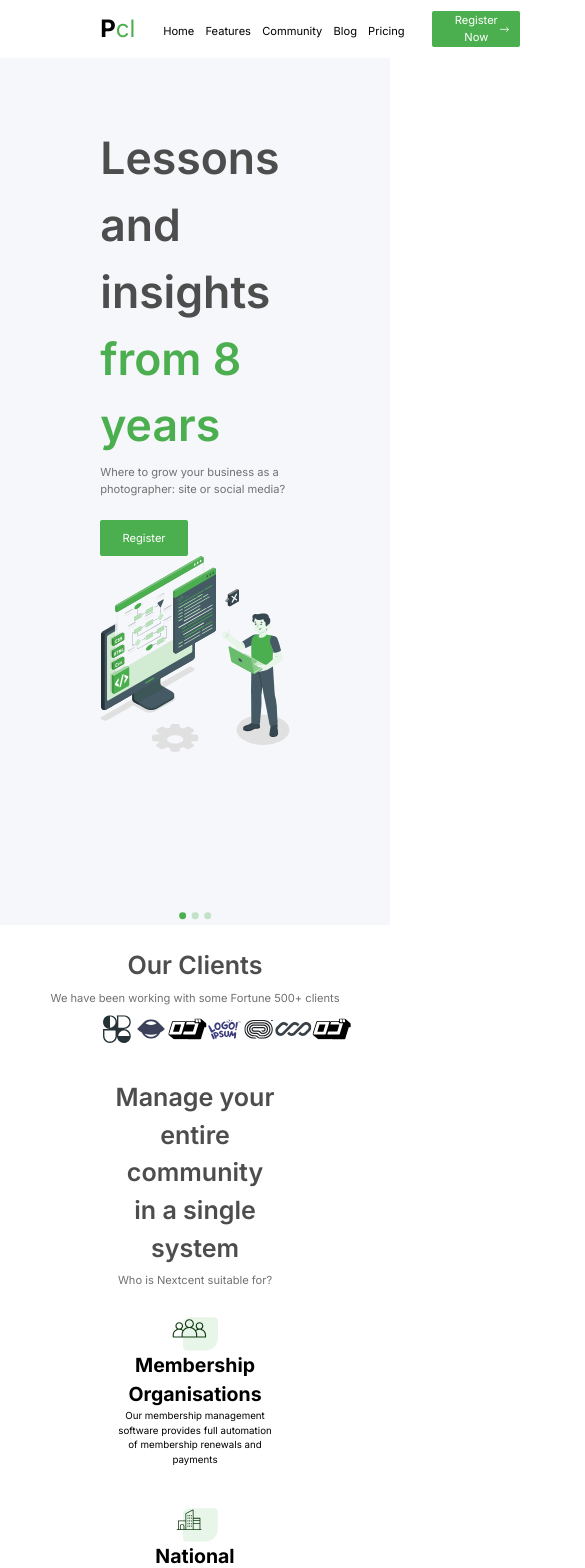
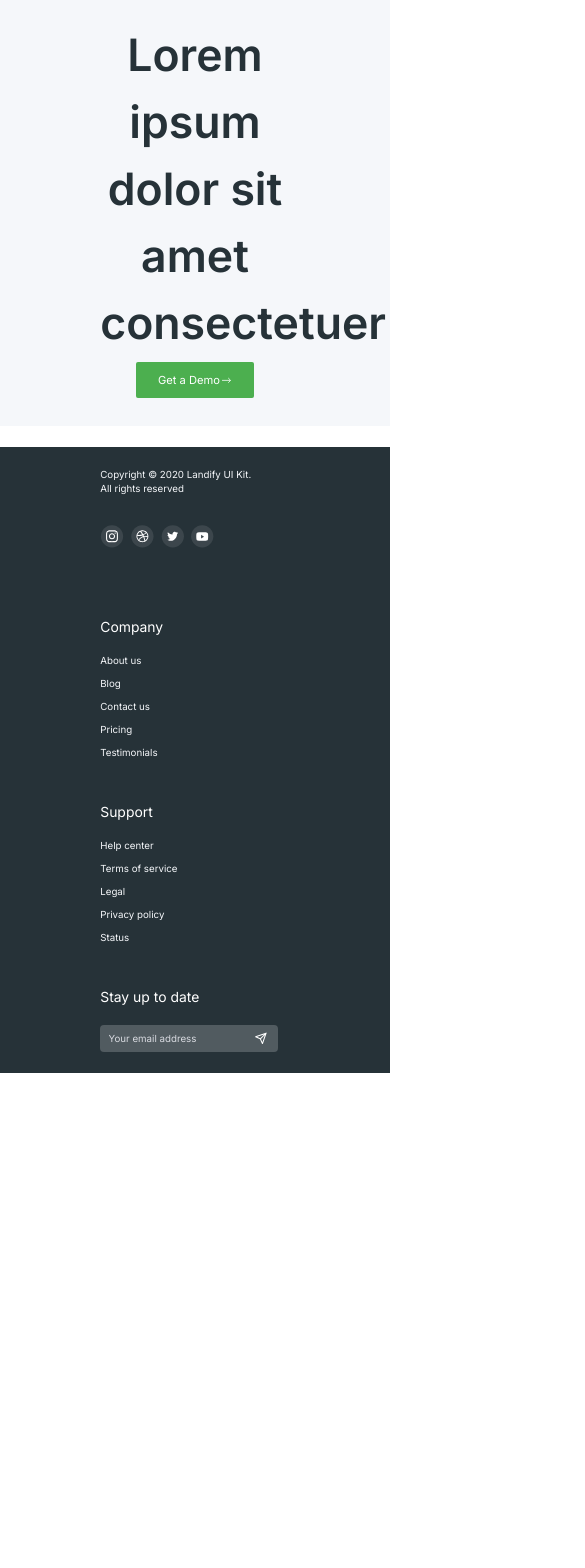
Before and after one commit to Kaushal-Saraf/my-app, a Next.js app: page / in a window 390 px wide. Shown: the top 1568 px of the page, 585 px wide, since content can reach past the window. After the commit the page ends 1073 px from the top, so only its background shows below. Built offline with nearby package versions, Linux system fonts and the light colour scheme.

Commit message:
footer becomes responsive

```diff
--- a/app/Components/Footer/Bigfooter.js
+++ b/app/Components/Footer/Bigfooter.js
@@ -5,7 +5,7 @@ import Stayuptodate from "./Stayuptodate";
 
 const Bigfooter = () => {
   return (
-    <div className="flex justify-between px-[100.23px] bg-[#263238]">
+    <div className="flex flex-wrap justify-between px-[100.23px] mt-[20.88px] bg-[#263238]">
       <div className="flex-col my-[20.88px]">
         <div className="font-inter text-[9.74px] text-[#F5F7FA]">
           Copyright © 2020 Landify UI Kit.
@@ -19,7 +19,7 @@ const Bigfooter = () => {
             <Link href="/"> <img src="/socialicons4.svg"  alt="" /></Link>
         </div>
       </div>
-      <div className="flex justify-start my-[20.88px]">
+      <div className="flex flex-wrap justify-start ">
         <Company/>
         <Support/>
         <Stayuptodate/>
--- a/app/Components/Footer/Company.js
+++ b/app/Components/Footer/Company.js
@@ -1,6 +1,6 @@
 const Company = () => {
   return (
-    <div className="fex-col ml-[20.88px] w-[111.37px]">
+    <div className="fex-col w-[111.37px] my-[20.88px]">
       <div className="mb-[16.17px] text-white font-inter text-semibold text-[13.92px]">Company</div>
       <div className=" text-[#F5F7FA] font-inter text-[9.74px]">About us</div>
       <div className=" text-[#F5F7FA] font-inter text-[9.74px] my-[8.35px]">Blog</div>
--- a/app/Components/Footer/Stayuptodate.js
+++ b/app/Components/Footer/Stayuptodate.js
@@ -1,6 +1,6 @@
 const Stayuptodate = () => {
   return (
-    <div className="fex-col ml-[20.88px] w-[177.5px]">
+    <div className="fex-col w-[177.5px] my-[20.88px]">
       <div className="mb-[16.17px] text-white font-inter text-semibold text-[13.92px]">
         Stay up to date
       </div>
--- a/app/Components/Footer/Support.js
+++ b/app/Components/Footer/Support.js
@@ -1,6 +1,6 @@
 const Support = () => {
   return (
-    <div className="fex-col ml-[20.88px] w-[111.37px]">
+    <div className="fex-col w-[111.37px] my-[20.88px]">
       <div className="mb-[16.17px] text-white font-inter text-semibold text-[13.92px]">Support</div>
       <div className=" text-[#F5F7FA] font-inter text-[9.74px]">Help center</div>
       <div className=" text-[#F5F7FA] font-inter text-[9.74px] my-[8.35px]">Terms of service</div>
--- a/app/layout.js
+++ b/app/layout.js
@@ -13,7 +13,9 @@ export const metadata = {
 export default function RootLayout({ children }) {
   return (
     <html lang="en">
-      <body className={inter.className}><Header/>{children}<Footer/></body>
+      <body className={inter.className}>
+        {/* <Header/> */}
+        {children}<Footer/></body>
     </html>
   );
 }
--- a/app/page.js
+++ b/app/page.js
@@ -4,8 +4,8 @@ import Boody from "./Components/Body/Boody";
 export default function Home() {
   return (
     <main className="bg-white">
-      <Homeee/>
-      <Boody/>
+      {/* <Homeee/>
+      <Boody/> */}
     </main>
   );
 }
```
